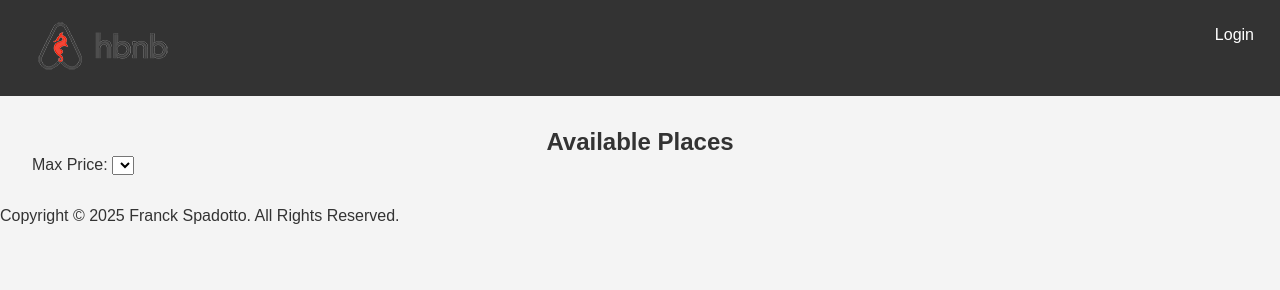
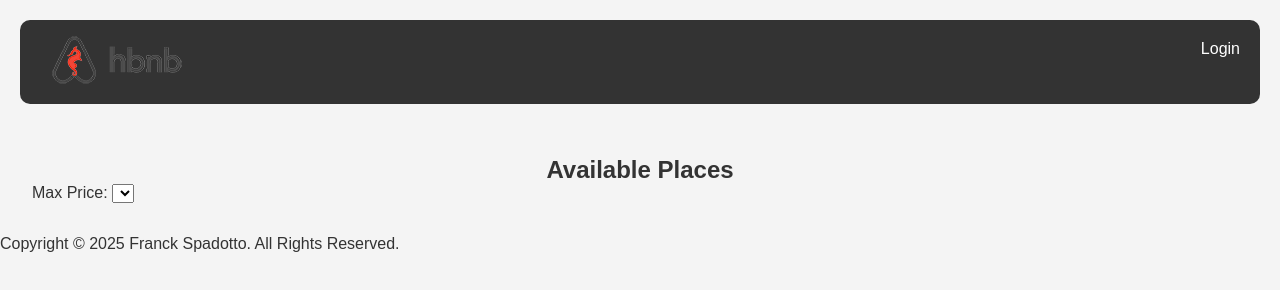
Before and after one commit to Franck-dev-hub/holbertonschool-hbnb, a plain HTML site: page part4/index.html in a window 1280 px wide. Drawn offline with Linux system fonts and the light colour scheme; no server answers.

Commit message:
style(styles) round borders for header

```diff
--- a/part4/css/styles.css
+++ b/part4/css/styles.css
@@ -17,7 +17,10 @@ body main h2 {
 header {
 	background-color: #333;
 	color: #fff;
-	padding: 1rem;
+	border-radius: 10px;
+	padding: 10px;
+	margin: 20px;
+	vertical-align: center;
 }
 
 .nav-bar-ul {
```
